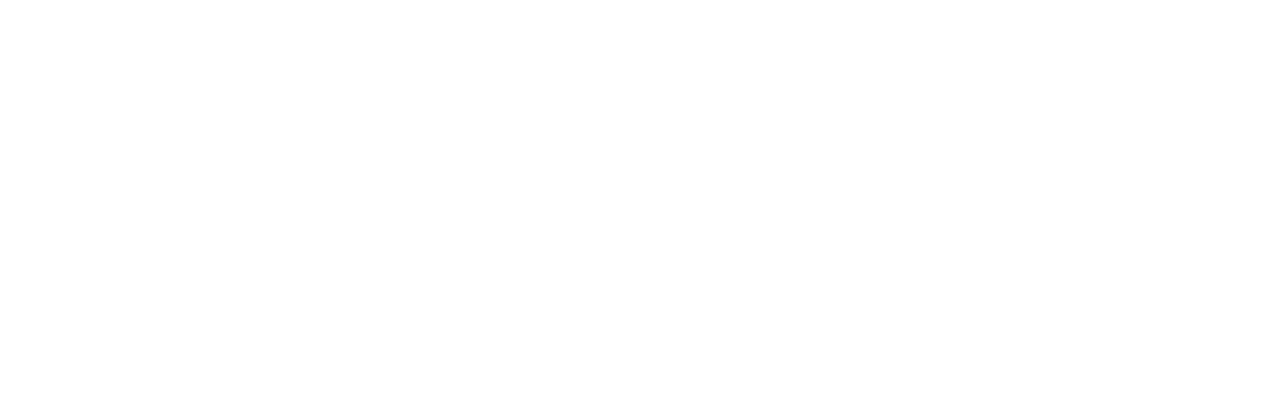
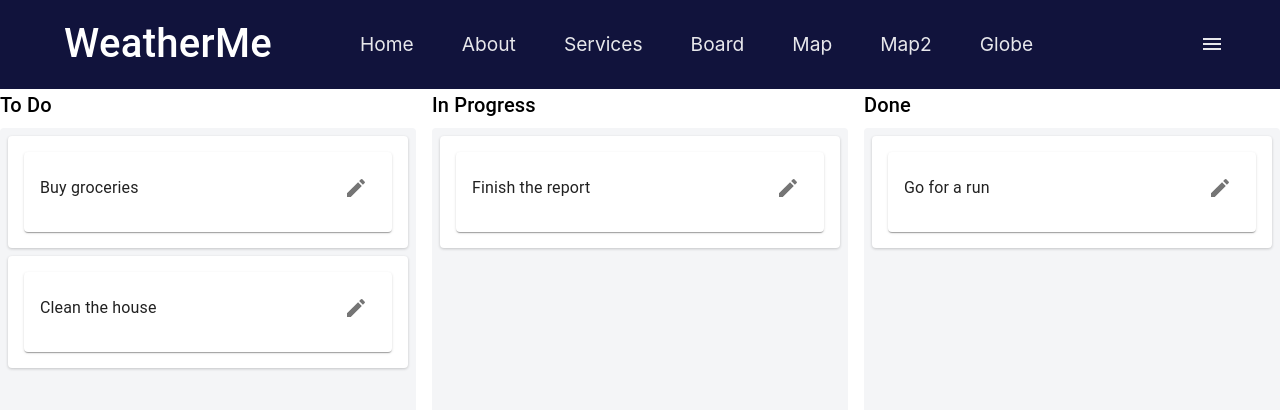
Before and after one commit to magnair/weatherme, a React (Create React App) app: page /board in a window 1280 px wide. Before the commit this address had no page. Shown: the top 410 px of the page. Built offline with nearby package versions, Linux system fonts and the light colour scheme.

Commit message:
Bouvet styling

```diff
--- a/src/App.jsx
+++ /dev/null
@@ -1,14 +0,0 @@
-import { BrowserRouter, Routes, Route } from 'react-router-dom';
-import MapComponent from './components/MapComponent';
-
-function App() {
-  return (
-    <BrowserRouter basename={process.env.PUBLIC_URL}>
-      <Routes>
-        <Route path="/" element={<MapComponent />} />
-      </Routes>
-    </BrowserRouter>
-  );
-}
-
-export default App;
--- a/src/App.tsx
+++ b/src/App.tsx
@@ -19,6 +19,7 @@ function App() {
       <Menu />
         <Routes>
           <Route path="/" element={<Weather />} />
+          <Route index element={<Weather />} />
           <Route path="/about" element={<About />} />
           <Route path="/services" element={<Weather />} />
           <Route path="/board" element={<KanbanBoard />} />
--- a/src/components/GlobeComponent.css
+++ b/src/components/GlobeComponent.css
@@ -1,30 +1,42 @@
 .globe-container {
   display: flex;
   min-height: calc(100vh - 80px);
-  background-color: #fff;
+  background-color: var(--color-white);
 }
 
 .content-wrapper {
   display: flex;
   gap: 2rem;
-  padding: 4rem 0;
+  padding: 4rem;
+  width: 100%;
+  max-width: 1200px;
+  margin: 0 auto;
 }
 
 .left-content {
   flex: 1;
+  color: var(--color-white);
 }
 
 .main-heading {
   font-size: 3.5rem;
-  font-weight: 700;
-  color: #1D1E4F;
+  font-weight: var(--font-weight-bold);
+  color: var(--color-primary);
   margin-bottom: 2rem;
-  font-family: 'Plus Jakarta Sans', sans-serif;
+  font-family: var(--font-family-base);
 }
 
 .description-text {
   font-size: 1.125rem;
-  color: #333;
+  color: var(--color-primary);
+  margin-bottom: 2rem;
+  line-height: 1.6;
+  max-width: 600px;
+}
+
+.description-text2 {
+  font-size: 1.125rem;
+  color: var(--color-cream);
   margin-bottom: 2rem;
   line-height: 1.6;
   max-width: 600px;
@@ -32,9 +44,9 @@
 
 .right-content {
   flex: 1;
-  background-color: #1D1E4F;
+  background-color: var(--color-primary);
   padding: 3rem;
-  color: #fff;
+  color: var(--color-white);
   border-radius: 8px;
 }
 
--- a/src/components/menuComponent.css
+++ b/src/components/menuComponent.css
@@ -1,44 +1,52 @@
 /* Header styles */
 .MuiAppBar-root.header,
 .header {
-  background-color: #002d5a !important; /* Bouvet header dark blue */
+  background-color: var(--color-secondary) !important;
   min-height: 80px !important;
   box-shadow: none !important;
   border-bottom: none;
+  display: flex;
+  align-items: center;
+  padding: 0 var(--spacing-lg);
 }
 
 .logo {
-  color: #ffffff;
+  display: block;
+  color: var(--color-white);
   text-decoration: none;
-  font-weight: 700;
-  font-family: 'Plus Jakarta Sans', sans-serif;
-  font-size: 1.4rem !important;
-  letter-spacing: 0;
-  padding: 0 16px;
+  font-weight: var(--font-weight-bold);
+  font-family: var(--font-family-base);
+  font-size: var(--font-size-lg);
+  padding: 0 var(--spacing-md);
 }
 
 /* Desktop menu styles */
 .desktopMenu {
+  display: flex;
   flex-grow: 1;
-  margin-left: 48px;
+  margin-left: var(--spacing-xxl);
 }
 
 .desktopMenu .menuItem,
 .MuiTypography-root.menuItem {
-  color: #ffffff !important;
-  padding: 30px 24px;
+  color: var(--color-white) !important;
+  padding: var(--spacing-xl) var(--spacing-lg);
   text-decoration: none;
-  font-size: 1.2rem !important;  /* Increased from 1rem to 1.1rem */
-  font-weight: 400;
-  position: relative;
-  font-family: 'Plus Jakarta Sans', sans-serif;
+  font-size: var(--font-size-md) !important;
+  font-weight: var(--font-weight-regular);
+  font-family: var(--font-family-base);
   letter-spacing: 0;
   opacity: 0.9;
-  transition: opacity 0.2s ease;
+  transition: opacity var(--transition-default);
 }
 
 .menuItem:hover {
   opacity: 1;
+}
+
+.menuItem {
+  display: inline-block;  /* Add this to contain the underline */
+  position: relative;
 }
 
 .menuItem::after {
@@ -46,16 +54,14 @@
   position: absolute;
   bottom: 25px;
   left: 24px;
-  right: 24px;
   width: 0;
   height: 2px;
-  background-color: #ffffff;
-  transition: width 0.2s ease;
-  margin: 0 auto;
+  background-color: var(--color-white);
+  transition: width var(--transition-default);
 }
 
 .menuItem:hover::after {
-  width: calc(100% - 48px);
+  width: calc(100% - 48px);  /* Adjust to match the padding */
 }
 
 /* Mobile menu styles */
@@ -71,17 +77,17 @@
 .drawer {
   width: 100%;
   max-width: 400px;
-  padding: 20px;
-  background-color: #fff;
+  padding: var(--spacing-lg);
+  background-color: var(--color-secondary);
 }
 
 .drawerItem {
-  color: #333;
+  color: var(--color-text-dark);
 }
 
 .drawerItem:hover {
-  background-color: rgba(255, 140, 0, 0.08);
-  color: #ff8c00;
+  background-color: rgba(var(--color-orange), 0.08);
+  color: var(--color-orange);
 }
 
 .drawerIcon {
@@ -101,3 +107,55 @@
     display: none;
   }
 }
+
+.drawer-paper {
+  background-color: #11133C !important;
+  color: #ffffff !important;
+  width: 320px !important;
+}
+
+.drawer-header {
+  background-color: #11133C;
+}
+
+.drawer-close-button {
+  color: #ffffff !important;
+}
+
+.drawer-list {
+  padding: 24px !important;
+}
+
+.drawer-item {
+  position: relative;
+  transition: opacity var(--transition-default);
+  padding: 12px 0;
+  display: flex;
+  align-items: center;
+  width: 100%;
+}
+
+.drawer-text {
+  position: relative;
+  color: var(--color-cream) !important;
+  font-weight: var(--font-weight-semibold) !important;
+}
+
+.drawer-text::after {
+  content: "";
+  position: absolute;
+  bottom: -4px;
+  left: 0;
+  width: 0;
+  height: 2px;
+  background-color: var(--color-white);
+  transition: width var(--transition-default);
+}
+
+.drawer-item:hover .drawer-text::after {
+  width: 100%;
+}
+
+.drawer-icon {
+  color: #ffffff !important;
+}
--- a/src/components/menuComponent.tsx
+++ b/src/components/menuComponent.tsx
@@ -91,31 +91,32 @@ const Menu: React.FC = () => {
         open={drawerOpen}
         onClose={() => setDrawerOpen(false)}
         PaperProps={{
-          className: "drawer"  // Fix: Use correct object syntax instead of JSX attribute syntax
+          className: "drawer-paper"
         }}
       >
-        <Box sx={{ textAlign: 'right' }}>
-          <IconButton onClick={() => setDrawerOpen(false)}>
+        <Box className="drawer-header">
+          <IconButton
+            onClick={() => setDrawerOpen(false)}
+            className="drawer-close-button"
+          >
             <CloseIcon />
           </IconButton>
         </Box>
-        <List>
+        <List className="drawer-list">
           {menuItems.map((item) => (
             <ListItem
               key={item.text}
               component={Link}
               to={item.path}
               onClick={() => setDrawerOpen(false)}
-              className="drawerItem"
+              className="drawer-item"
             >
-              <ListItemIcon className="drawerIcon">
+              <ListItemIcon className="drawer-icon">
                 {item.icon}
               </ListItemIcon>
               <ListItemText
                 primary={item.text}
-                primaryTypographyProps={{
-                  sx: { fontWeight: 500 }
-                }}
+                className="drawer-text"
               />
             </ListItem>
           ))}
--- a/src/index.tsx
+++ b/src/index.tsx
@@ -1,3 +1,4 @@
+import './styles/tokens.css';
 import React from 'react';
 import ReactDOM from 'react-dom/client';
 import './index.css';
--- /dev/null
+++ b/src/styles/tokens.css
@@ -0,0 +1,31 @@
+:root {
+  /* Colors */
+  --color-primary: #002d5a;
+  --color-secondary: #11133C;
+  --color-white: #ffffff;
+  --color-cream: #F9EAD4;
+  --color-orange: #ff8c00;
+  --color-text-dark: #333333;
+
+  /* Typography */
+  --font-family-base: 'Inter', sans-serif;
+  --font-size-sm: 1rem;
+  --font-size-md: 1.2rem;
+  --font-size-lg: 1.4rem;
+
+  /* Font weights */
+  --font-weight-regular: 400;
+  --font-weight-semibold: 600;
+  --font-weight-bold: 700;
+
+  /* Spacing */
+  --spacing-xs: 8px;
+  --spacing-sm: 12px;
+  --spacing-md: 16px;
+  --spacing-lg: 24px;
+  --spacing-xl: 30px;
+  --spacing-xxl: 48px;
+
+  /* Transitions */
+  --transition-default: 0.2s ease;
+}
```
Also changed, not shown: package.json (+7 -1 lines), src/index.html (added), 2 other files (tests, documents, lock files or other folders).
